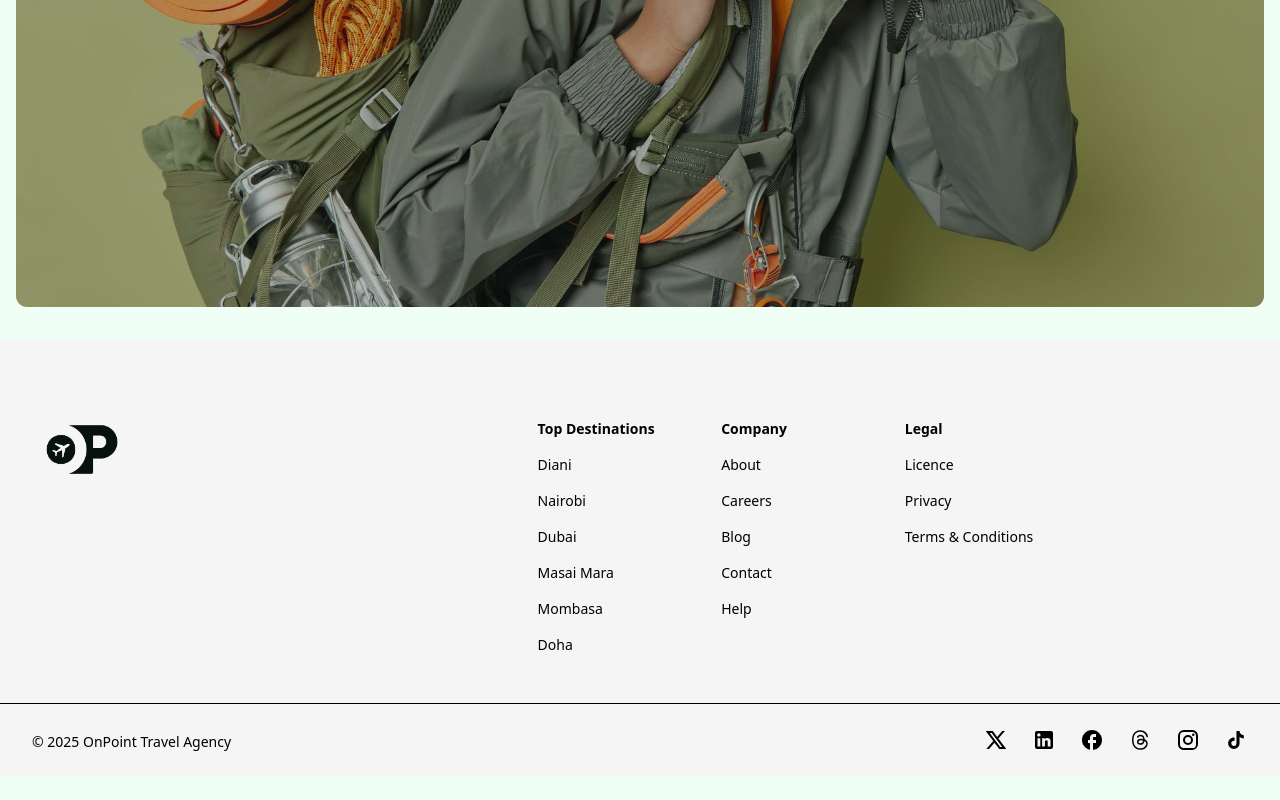
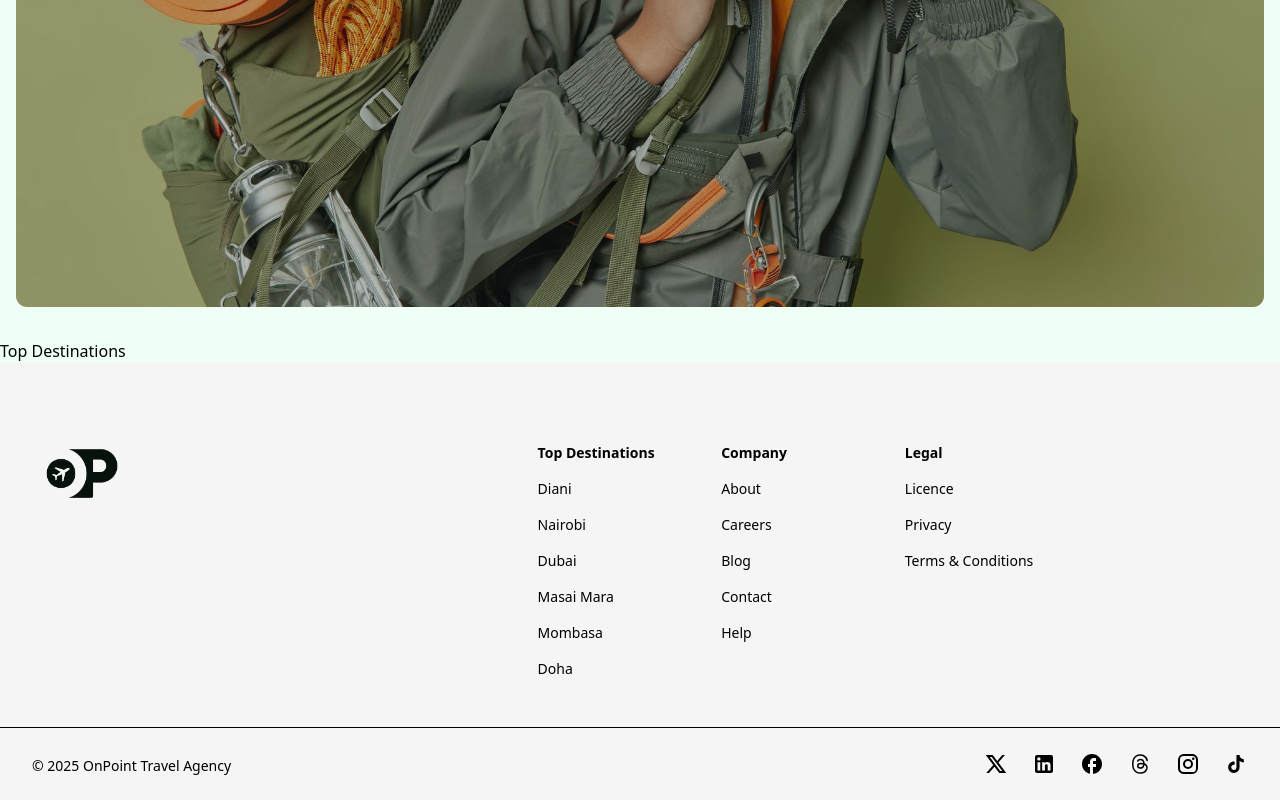
Before and after one commit to chengivan2/onpoint, a Next.js app: page / in a window 1280 px wide. Shown: the part 589-1389 px from the top of the page. Before the commit the page ends 1365 px from the top, so only its background shows below. Built offline with nearby package versions, Linux system fonts and the light colour scheme; no server answers.

Commit message:
Displaying HomeTopDestinations on the home main

```diff
--- a/src/app/rootcomponents/homepagecomponents/main.tsx
+++ b/src/app/rootcomponents/homepagecomponents/main.tsx
@@ -1,11 +1,13 @@
 import Header from "../header";
 import HerosectionOne from "./herosection";
+import HomeTopDestinations from "./hometopdestinations";
 
 export default function Main() {
   return (
     <main className="relative min-w-[100%] min-h-[100vh]">
       <Header />
       <HerosectionOne />
+      <HomeTopDestinations />
   </main>
   )
 }
```
